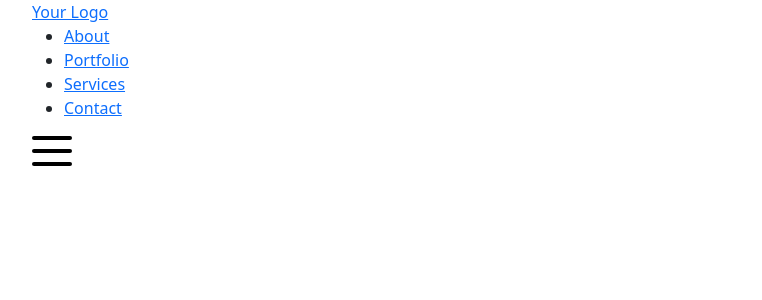
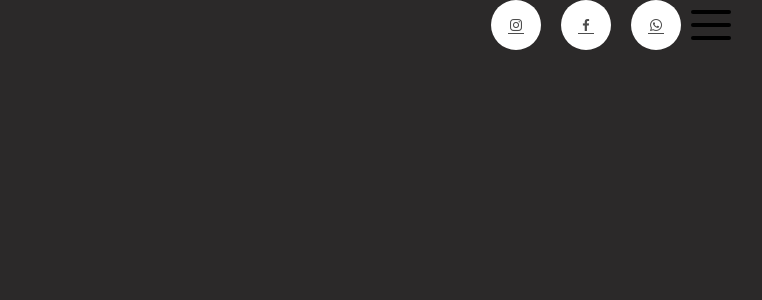
Before and after one commit to MatiasColazo1/tdu-page, an Angular app in the folder Cliente/: page / in a window 1280 px wide. Shown: the top 300 px of the page, without its empty margins (50-812 px from the left). Built offline with nearby package versions, Linux system fonts and the light colour scheme.

Commit message:
update navbar

```diff
--- a/Cliente/src/app/components/navbar/navbar.component.css
+++ b/Cliente/src/app/components/navbar/navbar.component.css
@@ -1,3 +1,71 @@
+ul {
+    list-style: none;
+  }
+
+  .example-1 {
+    display: flex;
+    justify-content: center;
+    align-items: center;
+  }
+  .example-1 .icon-content {
+    margin: 0 10px;
+    position: relative;
+  }
+  .example-1 .icon-content .tooltip {
+    position: absolute;
+    top: -30px;
+    left: 50%;
+    transform: translateX(-50%);
+    background-color: #000;
+    color: #fff;
+    padding: 6px 10px;
+    border-radius: 5px;
+    opacity: 0;
+    visibility: hidden;
+    font-size: 14px;
+    transition: all 0.3s ease;
+  }
+  .example-1 .icon-content:hover .tooltip {
+    opacity: 1;
+    visibility: visible;
+    top: -50px;
+  }
+  .example-1 .icon-content .link {
+    display: flex;
+    justify-content: center;
+    align-items: center;
+    width: 50px;
+    height: 50px;
+    border-radius: 50%;
+    color: #4d4d4d;
+    background-color: #fff;
+    transition: all 0.3s ease-in-out;
+  }
+  .example-1 .icon-content .link:hover {
+    box-shadow: 3px 2px 45px 0px rgb(0 0 0 / 12%);
+  }
+  .example-1 .icon-content .link svg {
+    width: 30px;
+    height: 30px;
+  }
+  .example-1 .icon-content .link[data-social="spotify"]:hover {
+    color: #1db954;
+  }
+  .example-1 .icon-content .link[data-social="pinterest"]:hover {
+    color: #bd081c;
+  }
+  .example-1 .icon-content .link[data-social="dribbble"]:hover {
+    color: #ea4c89;
+  }
+  .example-1 .icon-content .link[data-social="telegram"]:hover {
+    color: #0088cc;
+  }
+
+
+
+
+
+
 
 .burger {
     position: relative;
--- a/Cliente/src/app/components/navbar/navbar.component.html
+++ b/Cliente/src/app/components/navbar/navbar.component.html
@@ -1,21 +1,30 @@
-<nav class="nav">
-    <div class="container">
-        <div class="logo">
-            <a href="#">Your Logo</a>
-        </div>
-        <div id="mainListDiv" class="main_list">
-            <ul class="navlinks">
-                <li><a href="#">About</a></li>
-                <li><a href="#">Portfolio</a></li>
-                <li><a href="#">Services</a></li>
-                <li><a href="#">Contact</a></li>
-            </ul>
+<div class="container justify-content-end">
+<main>
+    <ul class="example-1">
+        <li class="icon-content">
+            <a class="link" data-social="spotify" aria-label="Spotify" href="https://www.spotify.com/">
+                <i class='bx bxl-instagram'></i>
+            </a>
+            <div class="tooltip">Spotify</div>
+        </li>
+        <li class="icon-content">
+            <a class="link" data-social="pinterest" aria-label="Pinterest" href="https://www.pinterest.com/">
+                <i class='bx bxl-facebook' ></i>
+            </a>
+            <div class="tooltip">Pinterest</div>
+        </li>
+        <li class="icon-content">
+            <a class="link" data-social="dribbble" aria-label="Dribbble" href="https://dribbble.com/">
+                <i class='bx bxl-whatsapp'></i>
+            </a>
+            <div class="tooltip">Dribbble</div>
+        </li>
         <label class="burger" for="burger">
             <input type="checkbox" id="burger">
             <span></span>
             <span></span>
             <span></span>
         </label>
+    </ul>
+</main>
 </div>
-    </div>
-</nav>
--- a/Cliente/src/index.html
+++ b/Cliente/src/index.html
@@ -7,6 +7,7 @@
   <meta name="viewport" content="width=device-width, initial-scale=1">
   <link rel="icon" type="image/x-icon" href="favicon.ico">
   <link href="https://cdn.jsdelivr.net/npm/bootstrap@5.3.2/dist/css/bootstrap.min.css" rel="stylesheet" integrity="sha384-T3c6CoIi6uLrA9TneNEoa7RxnatzjcDSCmG1MXxSR1GAsXEV/Dwwykc2MPK8M2HN" crossorigin="anonymous">
+  <link href='https://unpkg.com/boxicons@2.1.4/css/boxicons.min.css' rel='stylesheet'>
 </head>
 <body>
   <app-root></app-root>
--- a/Cliente/src/styles.css
+++ b/Cliente/src/styles.css
@@ -1 +1,4 @@
 /* You can add global styles to this file, and also import other style files */
+body{
+    background-color: rgb(43, 41, 41);
+}
```
Lines whose indentation alone changed are shown as unchanged.
